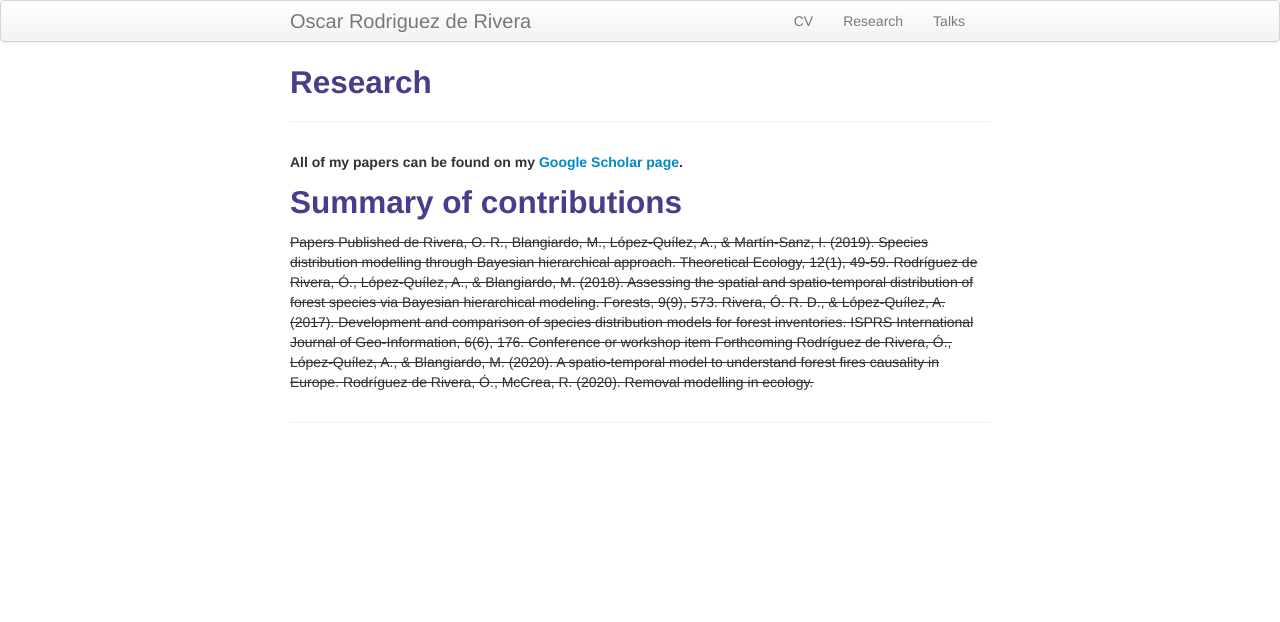
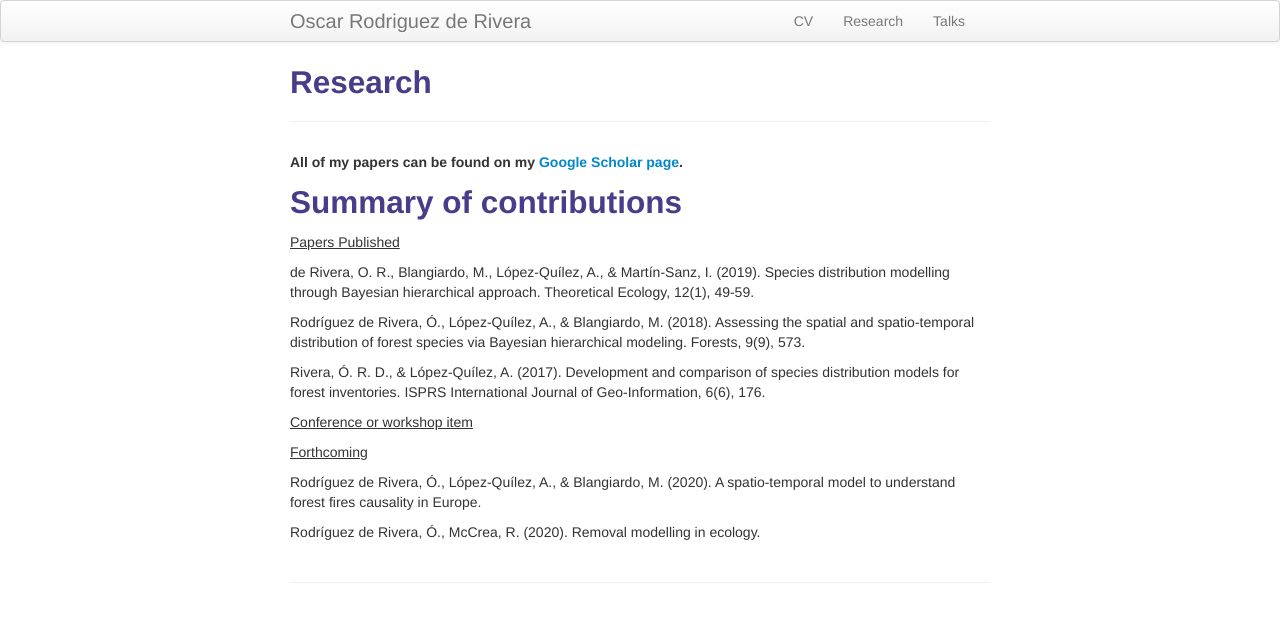
Before and after one commit to orrortega/orrortega.github.io, a Jekyll site: the page built from pages/research.md, in a window 1280 px wide. Shown: the top 622 px of the page. Built offline with Jekyll 4.4.1, drawn with Linux system fonts in a browser that asks for light colours.

```diff
--- a/pages/research.md
+++ b/pages/research.md
@@ -9,7 +9,7 @@ description: Oscar Rodriguez de Rivera's research
 
 ## Summary of contributions
 
-<s>Papers Published
+<u>Papers Published
 
 de Rivera, O. R., Blangiardo, M., López-Quílez, A., & Martín-Sanz, I. (2019). Species distribution modelling through Bayesian hierarchical approach. Theoretical Ecology, 12(1), 49-59.
 
@@ -17,9 +17,9 @@ Rodríguez de Rivera, Ó., López-Quílez, A., & Blangiardo, M. (2018). Assessin
 
 Rivera, Ó. R. D., & López-Quílez, A. (2017). Development and comparison of species distribution models for forest inventories. ISPRS International Journal of Geo-Information, 6(6), 176.
 
-<s>Conference or workshop item
+<u>Conference or workshop item
 
-<s>Forthcoming
+<u>Forthcoming
 
 Rodríguez de Rivera, Ó., López-Quílez, A., & Blangiardo, M. (2020). A spatio-temporal model to understand forest fires causality
 in Europe.
```
